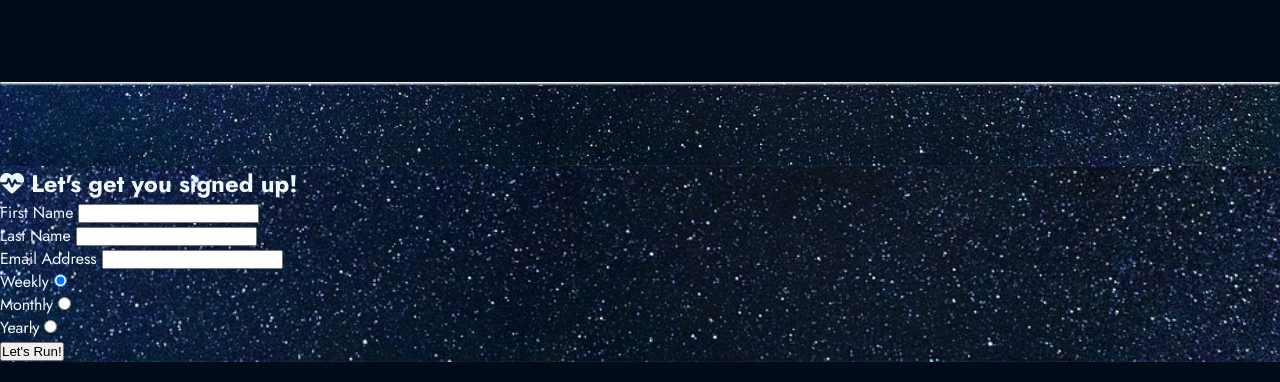
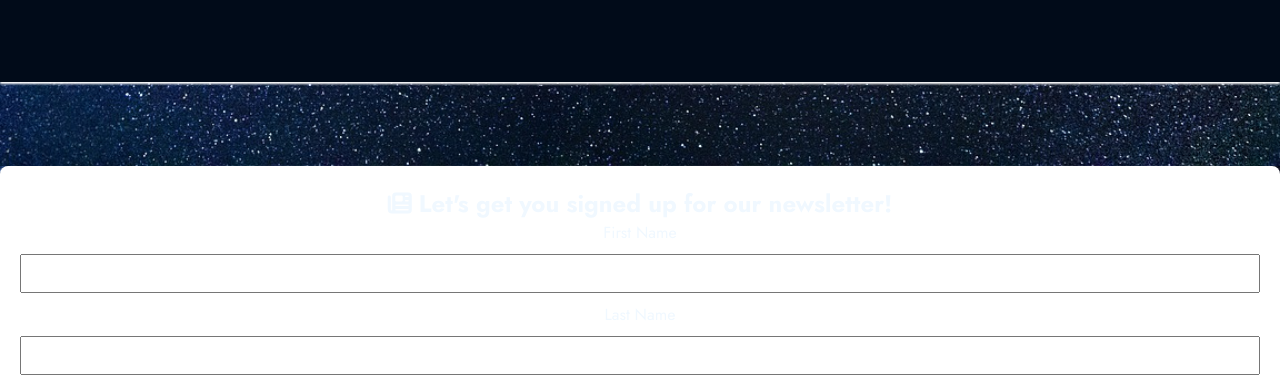
Before and after one commit to Markmcl25/Space-First-project, a plain HTML site: page Sign-up.html in a window 1280 px wide. Shown: the part 681-1063 px from the top of the page. Drawn offline with Linux system fonts and the light colour scheme.

Commit message:
added newspaper icon in sign up

```diff
--- a/Sign-up.html
+++ b/Sign-up.html
@@ -55,7 +55,7 @@
 
 <section id="signup">
     <form id="signup-form" method="POST" action="https://formdump.codeinstitute.net">
-        <h2><i class="fa-solid fa-heartbeat"></i> Let's get you signed up!</h2>
+        <h2><i class="fa-solid fa-newspaper"></i></i> Let's get you signed up for our newsletter!</h2>
         <label for="first_name">First Name</label>
         <input type="text" name="first_name" id="first_name" class="text-input" required>
         <br>
@@ -79,7 +79,7 @@
                 <input type="radio" name="subscription_preference" id="yearly" value="yearly" required>
             </div>
         </div>
-        <button type="submit" class="join-button">Let's Run!</button>
+        <button type="submit" class="join-button">Get all the latest info</button>
     </form>
 </section>
 
--- a/assets/css/style.css
+++ b/assets/css/style.css
@@ -219,9 +219,59 @@ h1 {
     padding-top: 0%;
 }
 
-/* The milky way */
+/* Sign up */
 
-#the
+/* Add this CSS to your existing stylesheet */
+#signup {
+    text-align: center;
+}
+
+.centered-container {
+    max-width: 600px;
+    margin: 0 auto;
+}
+
+/* Example styling for the form elements */
+#signup-form {
+    background-color: #fff;
+    padding: 20px;
+    border-radius: 8px;
+    box-shadow: 0 0 10px rgba(0, 0, 0, 0.1);
+}
+
+.text-input {
+    width: 100%;
+    padding: 10px;
+    margin: 10px 0;
+    box-sizing: border-box;
+}
+
+.radio-buttons {
+    display: flex;
+    justify-content: space-between;
+    margin: 20px 0;
+}
+
+.join-button {
+    background-color: #4CAF50;
+    color: white;
+    padding: 10px 20px;
+    border: none;
+    border-radius: 4px;
+    cursor: pointer;
+    font-size: 16px;
+}
+
+.join-button:hover {
+    background-color: #45a049;
+}
+
+/* Media query to adjust styles for smaller screens if needed */
+@media screen and (max-width: 768px) {
+    .centered-container {
+        max-width: 90%;
+    }
+}
 
 }
 }
```
